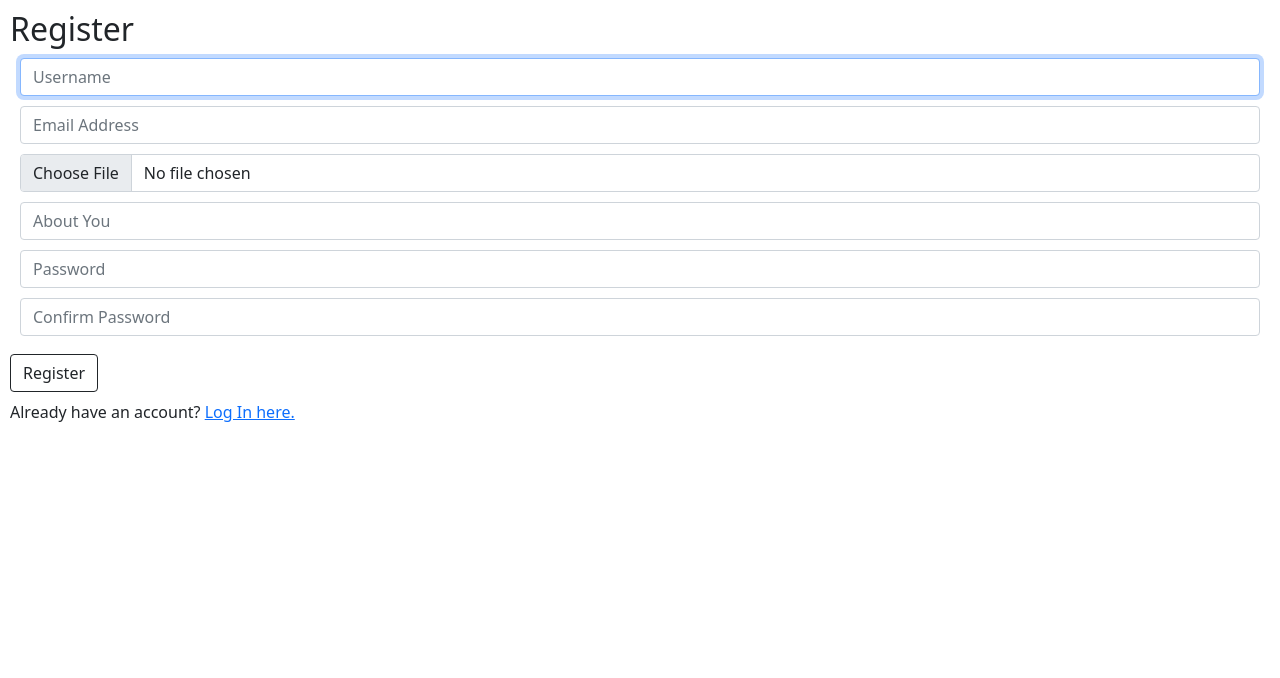
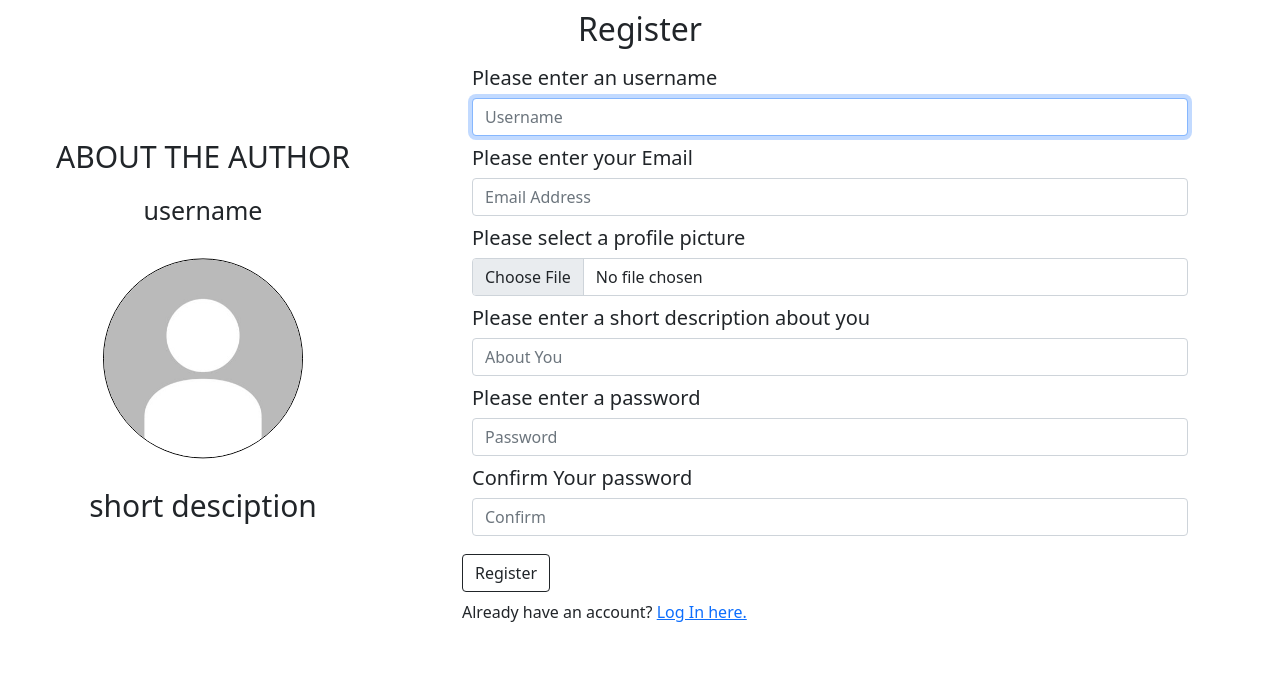
Before and after one commit to SDeVuyst/CS50W-final-project, a Django app: page /register in a window 1280 px wide. Shown: the part 66-744 px from the top of the page. Run offline with Django 3.2, Linux system fonts and the light colour scheme.

Commit message:
finished register page

```diff
--- a/FINAL PROJECT/cswebfunding/static/cswebfunding/cswebfunding.js
+++ b/FINAL PROJECT/cswebfunding/static/cswebfunding/cswebfunding.js
@@ -1,10 +1,12 @@
 document.addEventListener('DOMContentLoaded', function () {
 
     // dynamically change preview on input of new listing
+    try {
         var titleform = document.getElementById("titleform");
         var descriptionform = document.getElementById("descriptionform");
         var goalform = document.getElementById("goalform");
         var dateform = document.getElementById("dateform");
+        var formFile = document.getElementById("formFile");
 
             // Title
             titleform.oninput = evt => {
@@ -33,29 +35,62 @@ document.addEventListener('DOMContentLoaded', function () {
                 var mm = today.getMonth()+1; //January is 0 so need to add 1 to make it 1!
                 var yyyy = today.getFullYear();
 
-            if(dd<10){
-                dd='0'+dd
+                if (dd < 10) {
+                    dd = '0' + dd;
                 }
-            if(mm<10){
-                mm='0'+mm
+                if (mm < 10) {
+                    mm = '0' + mm;
                 }
 
-            mindate = yyyy+'-'+mm+'-'+dd;
+                mindate = yyyy + '-' + mm + '-' + dd;
                 date.innerHTML = `${mindate} - ${dateform.value}`;
             }
 
             // Photo
             formFile.onchange = evt => {
-            const [file] = formFile.files
+                const [file] = formFile.files;
                 if (file) {
-                output.src = URL.createObjectURL(file)
+                    output.src = URL.createObjectURL(file);
                 }
-        };
+            }
+    }
+    catch (err) {
+        console.log('Not on new listing page...');
+    }
 
-    // This if for donation modal, to check if user confirms the donation
-    var clicked
+
+    // dynamically change preview on registration
+    try {
+        var username = document.getElementById("username");
+        var aboutyou = document.getElementById("aboutyou");
+
+            // username
+            username.oninput = evt => {
+                var usernameheader = document.getElementById("usernameheader");
+                usernameheader.innerHTML = username.value;
+            }
+
+            // about you
+            aboutyou.oninput = evt => {
+                var aboutyouheader = document.getElementById('aboutyouheader');
+                aboutyouheader.innerHTML = aboutyou.value;
+            }
+
+            // Photo
+            formFile.onchange = evt => {
+                console.log("change");
+                const [file] = formFile.files;
+                if (file) {
+                    imageheader.src = URL.createObjectURL(file);
+                }
+            }
+    }
+    catch (err) {
+        console.log('not on registration page...')
+    }
+
+
 });
-
 
 function addfunds () {
 
@@ -183,7 +218,7 @@ function checkexceedsgoal (goal, donated) {
         return true;
     }
 
-}
+};
 
 
 function comment (listingid) {
@@ -285,9 +320,12 @@ function comment (listingid) {
 
             // append everything to existing div
             document.getElementById('newcommentdiv').appendChild(div1);
+
+            // Empty comment textarea
+            document.getElementById('content').value = '';
         })
     }
-}
+};
 
 
 function removecomment (commentid) {
@@ -316,18 +354,13 @@ function removecomment (commentid) {
         // Show message
         document.getElementById("commentalert").hidden = false;
     })
-}
+};
 
 
 function donate (listingid) {
     // Define data to send to backend
     const csrftoken = document.querySelector('[name=csrfmiddlewaretoken]').value;
     const donateamount = document.getElementById("donateamount").value;
-
-    // Check if donation exceeds goal
-    if (!content) {
-        // TODO
-    } else {
 
     let data = {
         listingid : listingid,
@@ -363,8 +396,6 @@ function donate (listingid) {
 
         const newamount = currentamount + parseFloat(donateamount)
 
-            progressspanelement.innerHTML = newamount
-
         // Visual progressbar
         progressbar = document.getElementById("progressbar")
         progressbar.setAttribute("aria-valuenow", newamount)
@@ -373,5 +404,5 @@ function donate (listingid) {
         progressbar.setAttribute("style", `width: ${percentage | 0}%`)
 
     })
-    }
-}
+
+};
--- a/FINAL PROJECT/cswebfunding/static/cswebfunding/styles.css
+++ b/FINAL PROJECT/cswebfunding/static/cswebfunding/styles.css
@@ -211,3 +211,20 @@ nav {
   cursor: pointer;
 }
 /* ~~~~~~~~~~~~~~~~~~~~~~~~~~~~~~~~~~~~~~~~~~~~~~~~~~~~~~~~~~~~~~~~~~~~~~~~~~~~~~~~~~~~~~~~~~~~ */
+
+.authorpreview p {
+  font-size: 30px;
+}
+
+.authorpreview h5 {
+  font-size: 25px;
+}
+
+.authorpreview img {
+  width: 200px;
+  height: 200px;
+}
+
+.authorpreview {
+  transform: translate(-15%, 10%);
+}
--- a/FINAL PROJECT/cswebfunding/templates/cswebfunding/index.html
+++ b/FINAL PROJECT/cswebfunding/templates/cswebfunding/index.html
@@ -1,8 +1,6 @@
 {% extends "cswebfunding/layout.html" %}
 
 {% block body %}
-    <!-- TODO -->
-    <!-- Button redirect to newlisting page -->
-    <a href="{% url 'newlisting' %}"><button class="btn btn-outline-dark my-2">New Listing</button></a>
+TODO
 
 {% endblock %}
--- a/FINAL PROJECT/cswebfunding/templates/cswebfunding/layout.html
+++ b/FINAL PROJECT/cswebfunding/templates/cswebfunding/layout.html
@@ -45,6 +45,9 @@
                         </li>
                         <li class="nav-item">
                             <a class="nav-link active underline" onclick="hidemodalmessage()" data-bs-toggle="modal" data-bs-target="#fundsModal">Add funds</a>
+                        </li>
+                        <li class="nav-item">
+                            <a <a class="nav-link active underline"href="{% url 'newlisting' %}">New Listing</a>
                         </li>
                     </ul>
                     <span class="navbar-text" id="balance">
--- a/FINAL PROJECT/cswebfunding/templates/cswebfunding/login.html
+++ b/FINAL PROJECT/cswebfunding/templates/cswebfunding/login.html
@@ -14,7 +14,7 @@
             <input autofocus class="form-control" type="text" name="username" placeholder="Username">
         </div>
         <div class="form-group">
-            <input class="form-control" type="password" name="password" placeholder="Password">
+            <input class="form-control" type="password" name="password" placeholder="Password" autocomplete="on">
         </div>
         <input class="btn btn-outline-dark my-2" type="submit" value="Login">
     </form>
--- a/FINAL PROJECT/cswebfunding/templates/cswebfunding/newlisting.html
+++ b/FINAL PROJECT/cswebfunding/templates/cswebfunding/newlisting.html
@@ -22,7 +22,7 @@
                 </div>
             </div>
         </div>
-        <div class=" col register">
+        <div class="col register">
             <!-- Form to create new listing -->
             <form action="{% url 'newlisting' %}" method="post" id="newlistingform" enctype="multipart/form-data">
                 {% csrf_token %}
--- a/FINAL PROJECT/cswebfunding/templates/cswebfunding/register.html
+++ b/FINAL PROJECT/cswebfunding/templates/cswebfunding/register.html
@@ -2,36 +2,59 @@
 
 {% block body %}
 
-    <h2>Register</h2>
+    <h2 class="center">Register</h2>
+    <div class="container">
+        <div class="row">
+            <!-- preview of how about the author section will look -->
+            <div class="col-12 col-sm-12 col-md-6 col-lg-4 col-xl-4 mt-4 center authorpreview">
+                <p class="lead">ABOUT THE AUTHOR</p>
+                <h5 id="usernameheader">username</h5>
+                <img id="imageheader" class="card-img-top round_image" src="media/default-user.jpg" alt="default user image">
+                <p id="aboutyouheader">short desciption</p>
+            </div>
+            <div class="col">
+                <form action="{% url 'register' %}" method="post" enctype="multipart/form-data">
+                    {% csrf_token %}
 
+                    <div class="form-group">
+                        <h5 class="begin lead">Please enter an username</h5>
+                        <input required id="username" class="form-control" autofocus type="text" name="username" placeholder="Username" maxlength="50">
+                    </div>
+
+                    <div class="form-group">
+                        <h5 class="begin lead">Please enter your Email</h5>
+                        <input required class="form-control" type="email" name="email" placeholder="Email Address">
+                    </div>
+
+                    <div class="form-group">
+                        <h5 class="begin lead">Please select a profile picture</h5>
+                        <input required class="form-control" type="file" id="formFile" accept="image/*" name="photo">
+                    </div>
+
+                    <div class="form-group">
+                        <h5 class="begin lead">Please enter a short description about you</h5>
+                        <input required id="aboutyou" class="form-control" type="text" name="about_me" placeholder="About You">
+                    </div>
+
+                    <div class="form-group">
+                        <h5 class="begin lead">Please enter a password</h5>
+                        <input required class="form-control" type="password" name="password" placeholder="Password" autocomplete="on">
+                    </div>
+
+                    <div class="form-group">
+                        <h5 class="begin lead">Confirm Your password</h5>
+                        <input required class="form-control" type="password" name="confirmation" placeholder="Confirm" Password autocomplete="on">
+                    </div>
+
+                    <input class="btn btn-outline-dark my-2" type="submit" value="Register">
+                </form>
+
+                Already have an account? <a href="{% url 'login' %}">Log In here.</a>
+            </div>
+        </div>
+    </div>
     {% if message %}
         <div>{{ message }}</div>
     {% endif %}
 
-    <form action="{% url 'register' %}" method="post" enctype="multipart/form-data">
-        {% csrf_token %}
-        <div class="form-group">
-            <input class="form-control" autofocus type="text" name="username" placeholder="Username">
-        </div>
-        <div class="form-group">
-            <input class="form-control" type="email" name="email" placeholder="Email Address">
-        </div>
-        <div class="form-group">
-            <input required class="form-control" type="file" id="formFile" accept="image/*" name="photo">
-            <img hidden id="output" src="#" alt="profile picture" class="round_image">
-        </div>
-        <div class="form-group">
-            <input class="form-control" type="text" name="about_me" placeholder="About You">
-        </div>
-        <div class="form-group">
-            <input class="form-control" type="password" name="password" placeholder="Password">
-        </div>
-        <div class="form-group">
-            <input class="form-control" type="password" name="confirmation" placeholder="Confirm Password">
-        </div>
-        <input class="btn btn-outline-dark my-2" type="submit" value="Register">
-    </form>
-
-    Already have an account? <a href="{% url 'login' %}">Log In here.</a>
-
 {% endblock %}
```
Also changed, not shown: FINAL PROJECT/cswebfunding/templates/cswebfunding/listing.html (+4 -4 lines), FINAL PROJECT/db.sqlite3, FINAL PROJECT/media/media/cpu.jpg (added), FINAL PROJECT/media/media/pnghut_filmmaking-cinematography-movie-camera-broadcasting-film-icon_WmH99Hl.png (added). Lines whose indentation alone changed are shown as unchanged.
